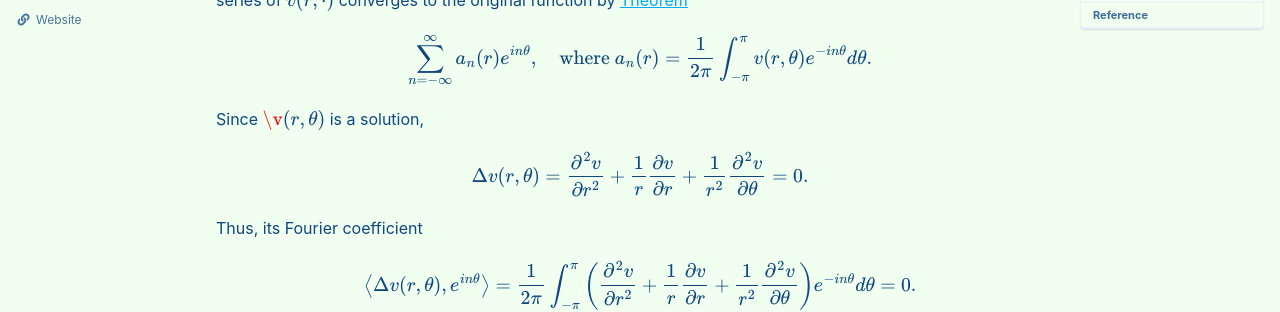
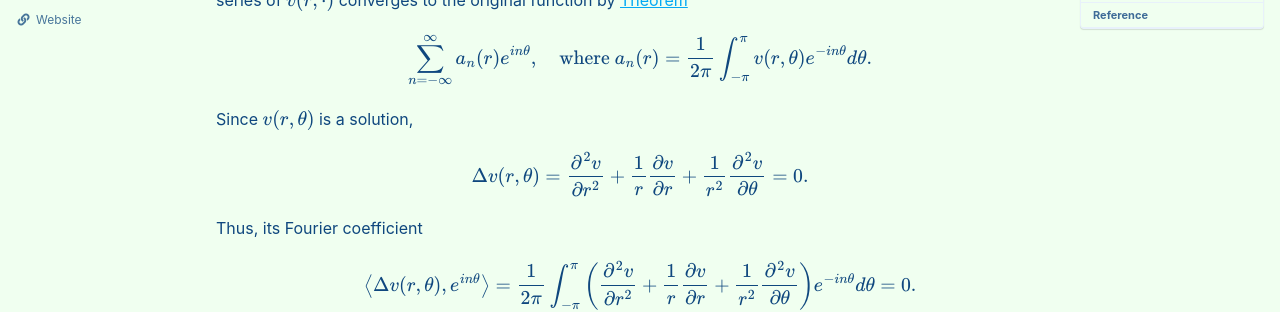
Before and after one commit to seanie12/blog, a Jekyll site: the page built from _posts/2023-02-09-dirichlet-problem.md, in a window 1280 px wide and 900 px high, scrolled down 3081 px. Shown: the part 154-466 px from the top of the window. Built offline with Jekyll 4.4.1, drawn with Linux system fonts in a browser that asks for light colours; cached includes are drawn as plain includes; formulas are drawn with MathJax 3.

```diff
--- a/_posts/2023-02-09-dirichlet-problem.md
+++ b/_posts/2023-02-09-dirichlet-problem.md
@@ -191,7 +191,7 @@ $$
 \end{align*}
 $$
 
-Since  $\v(r,\theta)$ is a solution,
+Since  $v(r,\theta)$ is a solution,
 
 $$
 \begin{align*}
```
